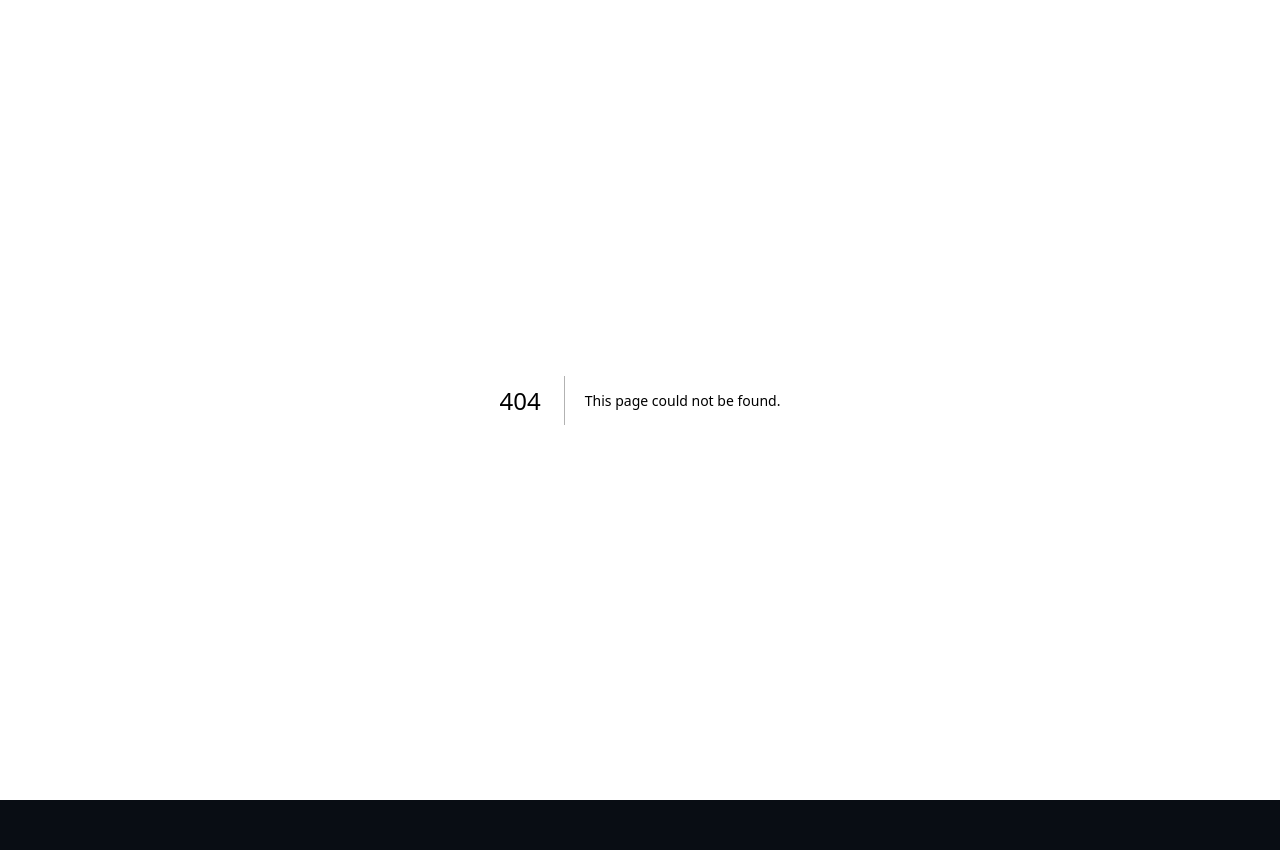
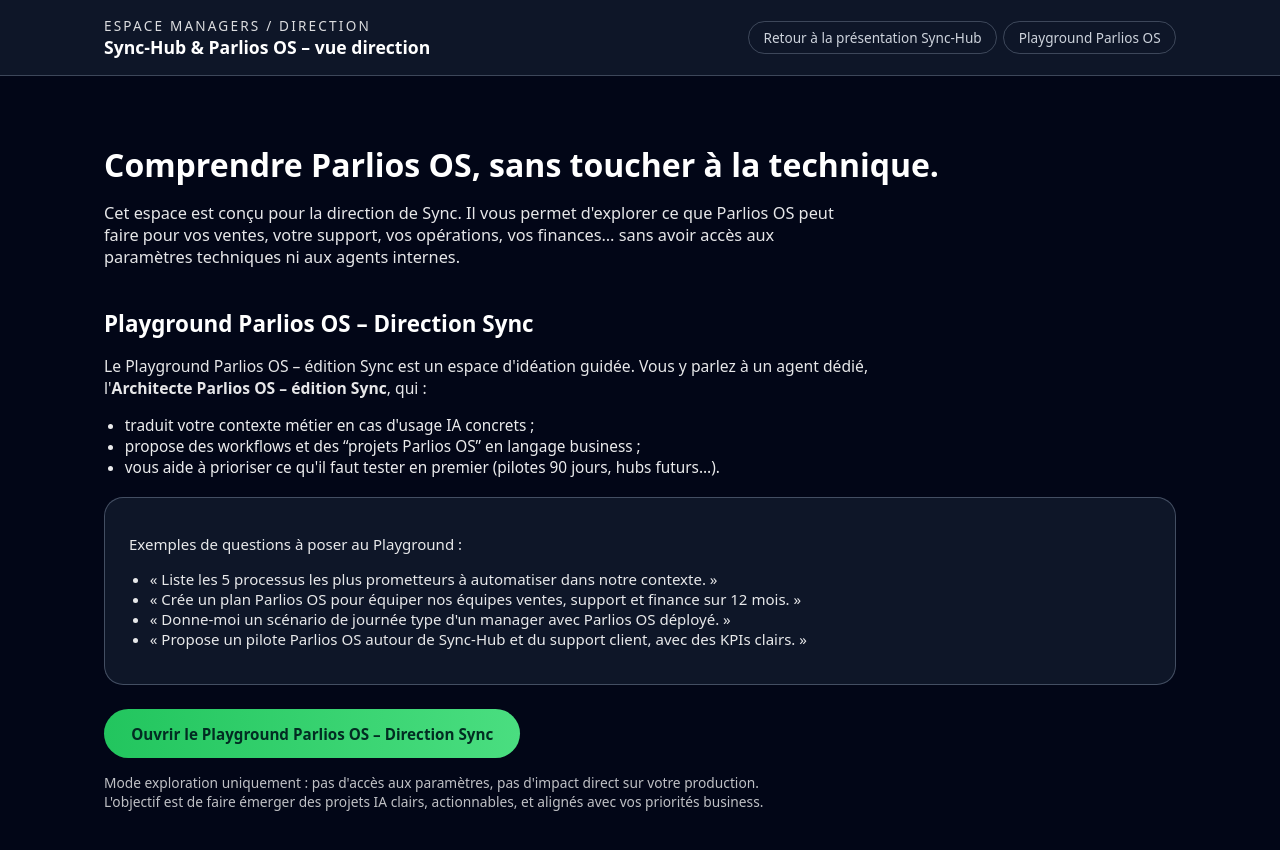
Before and after one commit to Minot-Prod/SYNC-HUB, a Next.js app: page /managers in a window 1280 px wide. Before the commit this address had no page. Shown: the top 850 px of the page. Before the commit the page ends 800 px from the top, so only its background shows below. Built offline with nearby package versions, Linux system fonts and the light colour scheme.

Commit message:
Ajout logos Sync + Parlios et page managers brandée

```diff
--- /dev/null
+++ b/src/pages/managers/index.js
@@ -0,0 +1,243 @@
+import React from "react";
+
+export default function ManagersPage() {
+  return (
+    <main
+      style={{
+        minHeight: "100vh",
+        background: "#020617",
+        color: "white",
+        fontFamily:
+          "system-ui, -apple-system, BlinkMacSystemFont, 'Segoe UI', sans-serif",
+      }}
+    >
+      <header
+        style={{
+          borderBottom: "1px solid rgba(148,163,184,0.35)",
+          background: "rgba(15,23,42,0.96)",
+          position: "sticky",
+          top: 0,
+          zIndex: 20,
+          backdropFilter: "blur(10px)",
+        }}
+      >
+        <div
+          style={{
+            maxWidth: "1120px",
+            margin: "0 auto",
+            padding: "1rem 1.5rem",
+            display: "flex",
+            alignItems: "center",
+            justifyContent: "space-between",
+            gap: "1.5rem",
+          }}
+        >
+          <div>
+            <div
+              style={{
+                fontSize: "0.85rem",
+                letterSpacing: "0.16em",
+                textTransform: "uppercase",
+                opacity: 0.85,
+              }}
+            >
+              Espace Managers / Direction
+            </div>
+            <div style={{ fontSize: "1.1rem", fontWeight: 600 }}>
+              Sync-Hub & Parlios OS – vue direction
+            </div>
+          </div>
+          <nav
+            style={{
+              display: "flex",
+              flexWrap: "wrap",
+              gap: "0.4rem",
+              fontSize: "0.85rem",
+            }}
+          >
+            <a
+              href="/"
+              style={{
+                padding: "0.4rem 0.9rem",
+                borderRadius: "999px",
+                border: "1px solid rgba(148,163,184,0.35)",
+                textDecoration: "none",
+                color: "rgba(226,232,240,0.9)",
+              }}
+            >
+              Retour à la présentation Sync-Hub
+            </a>
+            <a
+              href="#playground"
+              style={{
+                padding: "0.4rem 0.9rem",
+                borderRadius: "999px",
+                border: "1px solid rgba(148,163,184,0.35)",
+                textDecoration: "none",
+                color: "rgba(226,232,240,0.9)",
+              }}
+            >
+              Playground Parlios OS
+            </a>
+          </nav>
+        </div>
+      </header>
+
+      <div
+        style={{
+          maxWidth: "1120px",
+          margin: "0 auto",
+          padding: "2.5rem 1.5rem 3rem",
+        }}
+      >
+        <section style={{ marginBottom: "2.5rem" }}>
+          <h1
+            style={{
+              fontSize: "2rem",
+              marginBottom: "1rem",
+              fontWeight: 700,
+            }}
+          >
+            Comprendre Parlios OS, sans toucher à la technique.
+          </h1>
+          <p
+            style={{
+              fontSize: "1.02rem",
+              opacity: 0.9,
+              maxWidth: "760px",
+            }}
+          >
+            Cet espace est conçu pour la direction de Sync. Il vous permet
+            d&apos;explorer ce que Parlios OS peut faire pour vos ventes,
+            votre support, vos opérations, vos finances… sans avoir accès
+            aux paramètres techniques ni aux agents internes.
+          </p>
+        </section>
+
+        <section id="playground" style={{ marginBottom: "2.5rem" }}>
+          <h2
+            style={{
+              fontSize: "1.4rem",
+              marginBottom: "0.8rem",
+              fontWeight: 600,
+            }}
+          >
+            Playground Parlios OS – Direction Sync
+          </h2>
+          <p
+            style={{
+              fontSize: "0.98rem",
+              opacity: 0.9,
+              marginBottom: "1rem",
+              maxWidth: "780px",
+            }}
+          >
+            Le Playground Parlios OS – édition Sync est un espace d&apos;idéation
+            guidée. Vous y parlez à un agent dédié, l&apos;
+            <strong>Architecte Parlios OS – édition Sync</strong>, qui :
+          </p>
+          <ul
+            style={{
+              listStyle: "disc",
+              paddingLeft: "1.3rem",
+              fontSize: "0.96rem",
+              opacity: 0.92,
+              marginBottom: "1.2rem",
+            }}
+          >
+            <li>
+              traduit votre contexte métier en cas d&apos;usage IA concrets ;
+            </li>
+            <li>
+              propose des workflows et des “projets Parlios OS” en langage business ;
+            </li>
+            <li>
+              vous aide à prioriser ce qu&apos;il faut tester en premier (pilotes 90 jours,
+              hubs futurs…).
+            </li>
+          </ul>
+
+          <div
+            style={{
+              padding: "1.3rem 1.5rem",
+              borderRadius: "1.2rem",
+              border: "1px solid rgba(148,163,184,0.4)",
+              background: "rgba(15,23,42,0.96)",
+              marginBottom: "1.5rem",
+            }}
+          >
+            <p
+              style={{
+                fontSize: "0.94rem",
+                opacity: 0.9,
+                marginBottom: "0.8rem",
+              }}
+            >
+              Exemples de questions à poser au Playground :
+            </p>
+            <ul
+              style={{
+                listStyle: "disc",
+                paddingLeft: "1.3rem",
+                fontSize: "0.94rem",
+                opacity: 0.9,
+              }}
+            >
+              <li>
+                « Liste les 5 processus les plus prometteurs à automatiser dans notre
+                contexte. »
+              </li>
+              <li>
+                « Crée un plan Parlios OS pour équiper nos équipes ventes, support et
+                finance sur 12 mois. »
+              </li>
+              <li>
+                « Donne-moi un scénario de journée type d&apos;un manager avec
+                Parlios OS déployé. »
+              </li>
+              <li>
+                « Propose un pilote Parlios OS autour de Sync-Hub et du support client,
+                avec des KPIs clairs. »
+              </li>
+            </ul>
+          </div>
+
+          <a
+            href="https://parlios-os-3a12b730.base44.app?mode=playground-sync"
+            target="_blank"
+            rel="noreferrer"
+            style={{
+              display: "inline-flex",
+              alignItems: "center",
+              justifyContent: "center",
+              padding: "0.9rem 1.7rem",
+              borderRadius: "999px",
+              background: "linear-gradient(90deg,#22c55e,#4ade80)",
+              color: "#022c22",
+              fontWeight: 700,
+              textDecoration: "none",
+              fontSize: "0.95rem",
+              marginBottom: "0.7rem",
+            }}
+          >
+            Ouvrir le Playground Parlios OS – Direction Sync
+          </a>
+
+          <p
+            style={{
+              fontSize: "0.86rem",
+              opacity: 0.75,
+              marginTop: "0.2rem",
+              maxWidth: "680px",
+            }}
+          >
+            Mode exploration uniquement : pas d&apos;accès aux paramètres, pas
+            d&apos;impact direct sur votre production. L&apos;objectif est de faire
+            émerger des projets IA clairs, actionnables, et alignés avec vos
+            priorités business.
+          </p>
+        </section>
+      </div>
+    </main>
+  );
+}
```
Also changed, not shown: public/20250930_0422_Parlios_Tech_Logo_remix_01k6cvag3afvran0t6tggmtb1m.png (added), public/SYNC.LOGO.LARGE.png (added).
